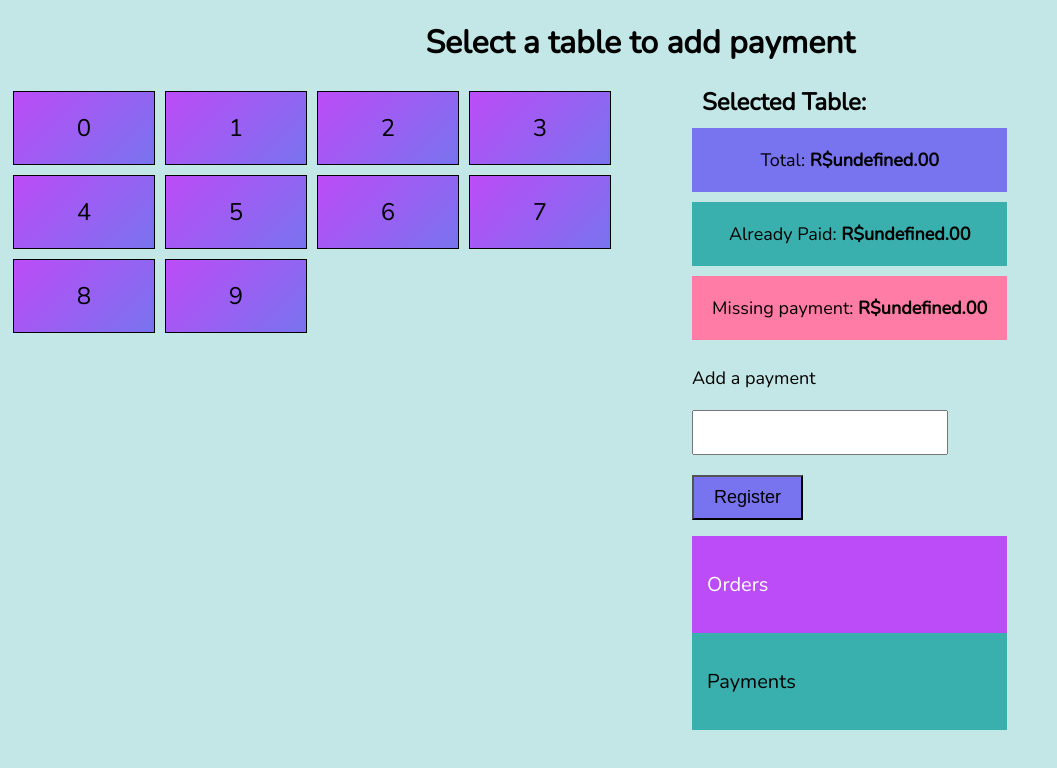
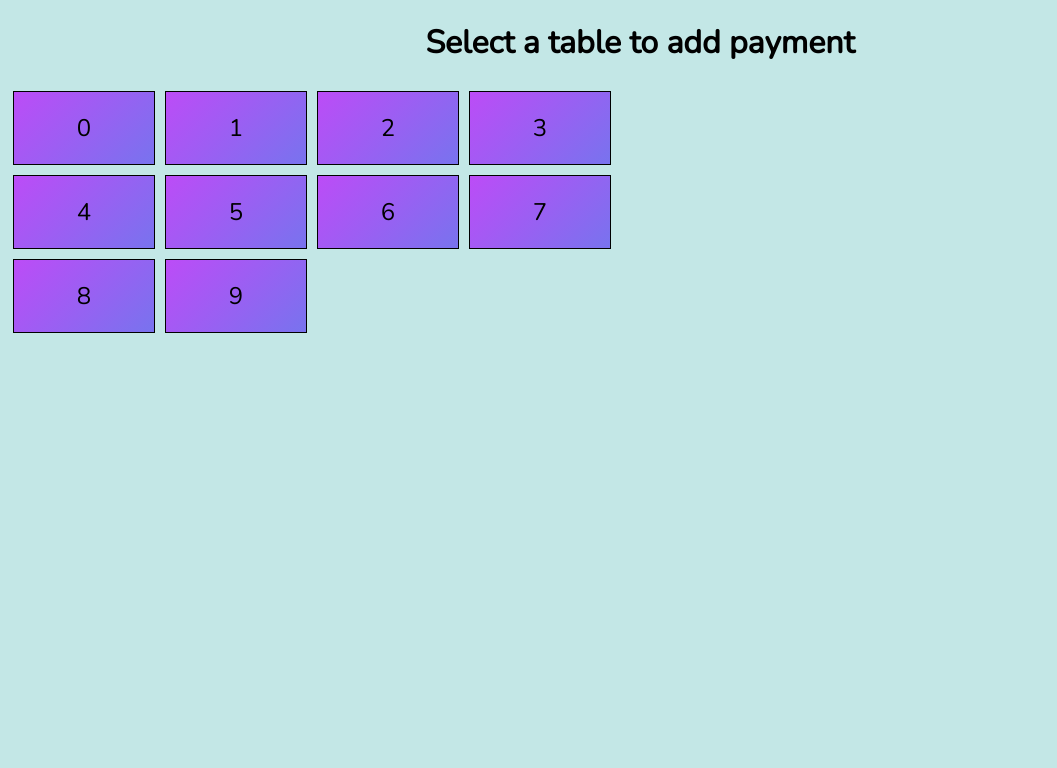
Before and after one commit to filromano/restaurant-vue, a Vue app: page / in a window 1280 px wide. Shown: the top 768 px of the page, without its empty margins (0-1057 px from the left). Built offline with nearby package versions, Linux system fonts and the light colour scheme; the HTML template or start-up script is replaced by a standard one.

Commit message:
update tables info

```diff
--- a/src/App.vue
+++ b/src/App.vue
@@ -3,7 +3,8 @@
     <h1>Select a table to add payment</h1>
     <div class="row">
       <Tables :class="{ hideMobile : showTable}" />
-      <TableInfo :class="{ hideMobile : !showTable}" />
+      <TableInfo v-if="Object.keys(selectedTable).length !== 0"
+                 :class="{ hideMobile : !showTable}" />
     </div>
   </div>
 </template>
--- a/src/components/TableInfo.vue
+++ b/src/components/TableInfo.vue
@@ -142,6 +142,7 @@ export default {
     span{
       width: 100%;
       font-size: 18px;
+      font-weight: 900;
     }
     input{
       display: block;
```
